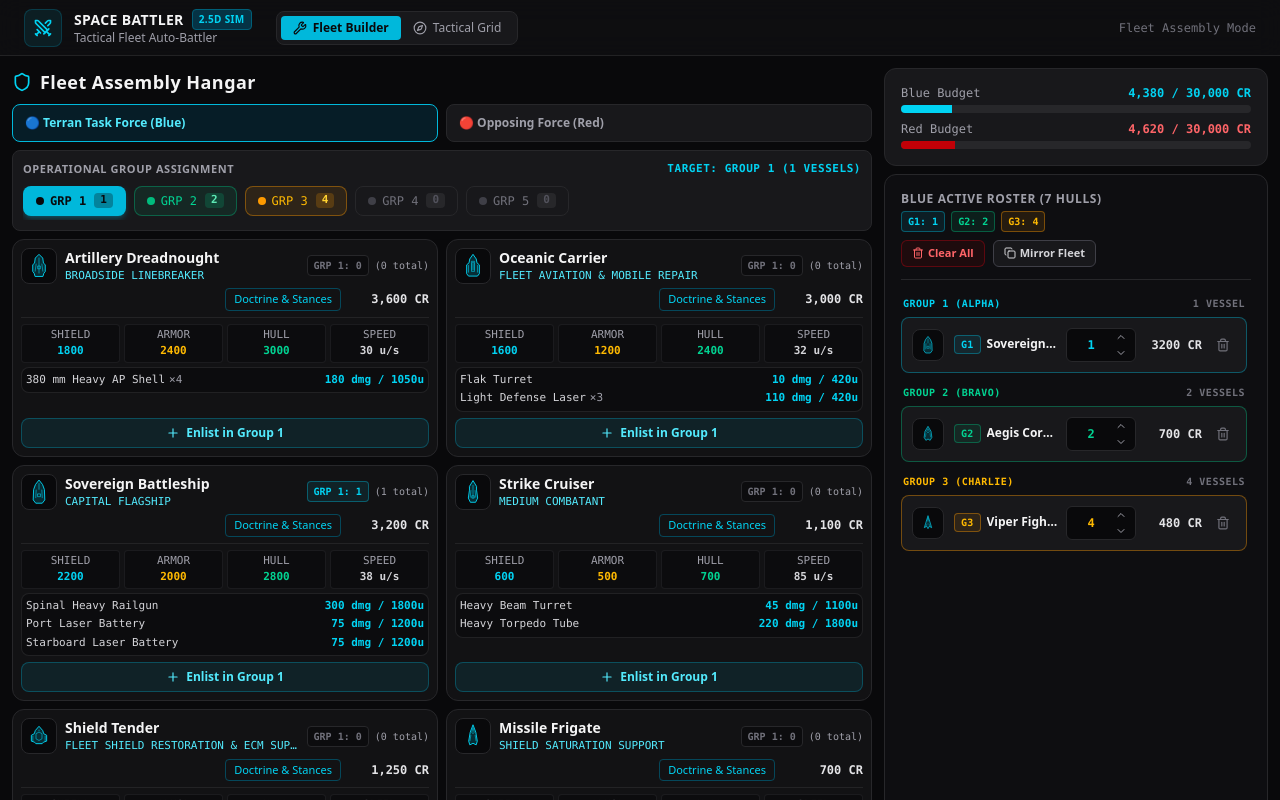
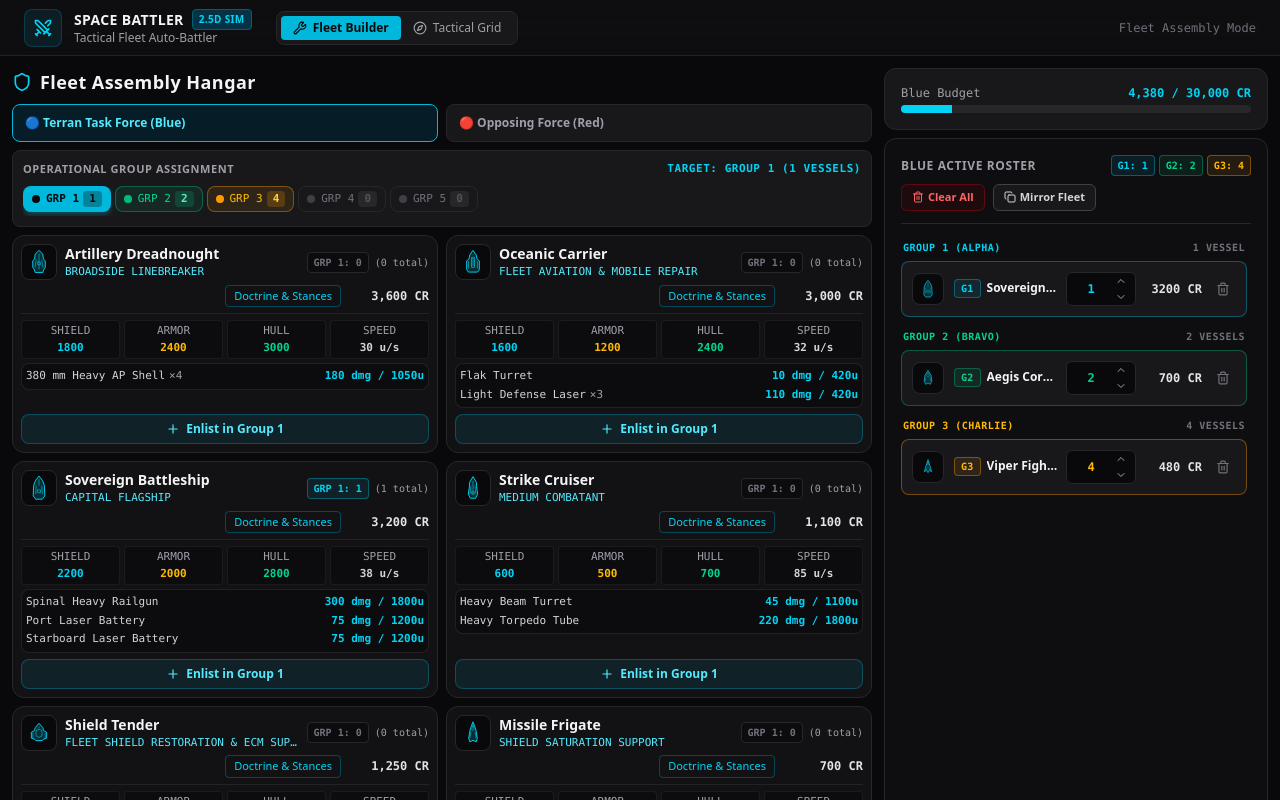
Before and after one commit to KaMeLoTmArMoT/GyroMouse_games, a React (Vite) app in the folder games/space_battler/frontend/: page / in a window 1280 px wide. Both pictures are taken after a click on the button "Fleet Builder". Shown: the top 800 px of the page. Built offline with nearby package versions, Linux system fonts and the light colour scheme.

Commit message:
feat(space-battler): polish FleetBuilder symmetrical dual layout, budget headers, and inline group badges

```diff
--- a/games/space_battler/frontend/src/components/FleetBuilder.tsx
+++ b/games/space_battler/frontend/src/components/FleetBuilder.tsx
@@ -112,17 +112,6 @@ export const GROUP_THEMES: Record<
     activeText: "text-zinc-950",
     glow: "shadow-rose-500/25",
   },
-};
-
-const RED_THEME = {
-  border: "border-red-900/40",
-  bg: "bg-red-950/50",
-  text: "text-red-400",
-  badgeBg: "bg-red-950/50",
-  badgeText: "text-red-300",
-  activeBg: "bg-red-900/70",
-  activeText: "text-rose-300",
-  glow: "shadow-red-950/40",
 };
 
 const HULL_SIZE_ORDER: Record<HullClass, number> = {
@@ -412,8 +401,11 @@ export function RosterCountInput({
 
 export function FleetBuilder(props: FleetBuilderProps) {
   const [activeTeam, setActiveTeam] = useState<"blue" | "red">("blue");
+  const selectedScenario = SCENARIOS.find((s) => `scenario:${s.id}` === props.enemyPresetId);
+  const selectedPreset = FLEET_PRESETS.find((p) => p.id === props.enemyPresetId);
   return (
-    <div className="flex-1 flex gap-2 p-3 overflow-hidden bg-zinc-950 text-zinc-100 select-text">
+    <div className="flex-1 flex flex-col gap-2 p-3 overflow-hidden bg-zinc-950 text-zinc-100 select-text">
+      <div className="flex-1 min-h-0 flex gap-2 overflow-hidden">
         <FleetBuilderPanel
           {...props}
           team={activeTeam}
@@ -427,6 +419,65 @@ export function FleetBuilder(props: FleetBuilderProps) {
           setActiveTeam={setActiveTeam}
         />
       </div>
+      <div className="p-3 rounded-xl bg-zinc-900 border border-zinc-800 shrink-0 select-text">
+        <div className="grid grid-cols-1 md:grid-cols-3 gap-2 items-end">
+          <label className="block text-[11px] font-semibold uppercase tracking-wider text-zinc-400">
+            Opposing Fleet Presets
+            <select
+              value={selectedPreset ? props.enemyPresetId : "custom"}
+              onChange={(e) => props.onSelectEnemyPreset(e.target.value)}
+              className="mt-1 w-full bg-zinc-950 border border-zinc-800 rounded-lg p-1.5 text-xs text-zinc-200 font-mono focus:border-cyan-500 focus:outline-none"
+            >
+              <option value="custom">
+                {selectedScenario ? "Select a preset" : "Custom Fleet"}
+              </option>
+              {FLEET_PRESETS.map((p) => (
+                <option key={p.id} value={p.id}>
+                  {p.name} ({p.budget} CR)
+                </option>
+              ))}
+            </select>
+          </label>
+          <label className="block text-[11px] font-semibold uppercase tracking-wider text-zinc-400">
+            Tactical Scenarios
+            <select
+              value={selectedScenario ? props.enemyPresetId : "custom"}
+              onChange={(e) => props.onSelectEnemyPreset(e.target.value)}
+              className="mt-1 w-full bg-zinc-950 border border-zinc-800 rounded-lg p-1.5 text-xs text-zinc-200 font-mono focus:border-cyan-500 focus:outline-none"
+            >
+              <option value="custom">
+                {selectedPreset ? "Select a scenario" : "Custom Fleet"}
+              </option>
+              {SCENARIOS.map((scenario) => (
+                <option key={scenario.id} value={`scenario:${scenario.id}`}>
+                  {scenario.label.replace(/\bSC\b/g, "Fighters")}
+                </option>
+              ))}
+            </select>
+          </label>
+          <button
+            type="button"
+            disabled={props.blueSlots.length === 0 || props.redSlots.length === 0}
+            onClick={props.onStartBattle}
+            className={`w-full py-3 rounded-xl font-semibold text-xs tracking-wide uppercase flex items-center justify-center gap-2 transition-all ${
+              props.blueSlots.length > 0 && props.redSlots.length > 0
+                ? activeTeam === "red"
+                  ? "bg-red-700 hover:bg-red-600 text-white shadow-lg shadow-red-950/40 cursor-pointer"
+                  : "bg-cyan-500 hover:bg-cyan-400 text-zinc-950 shadow-lg shadow-cyan-500/20 cursor-pointer"
+                : "bg-zinc-800 text-zinc-600 cursor-not-allowed"
+            }`}
+          >
+            <Swords className="w-4 h-4" /> Engage Fleet Simulator
+          </button>
+        </div>
+        <p className="text-[11px] text-zinc-500 italic mt-1 select-text">
+          {selectedPreset?.description ??
+            (selectedScenario
+              ? "Loads the suggested Blue and Red fleets for this matchup."
+              : "Edit either fleet in the hangar to build your own matchup.")}
+        </p>
+      </div>
+    </div>
   );
 }
 
@@ -436,9 +487,6 @@ function FleetBuilderPanel({
   onUpdateBlueSlots,
   onUpdateRedSlots,
   budgetLimit,
-  enemyPresetId,
-  onSelectEnemyPreset,
-  onStartBattle,
   team,
   activeTeam,
   setActiveTeam,
@@ -459,9 +507,6 @@ function FleetBuilderPanel({
   const [selectedCarrierId, setSelectedCarrierId] = useState<string | null>(null);
   const carriers = slots.filter((slot) => slot.hullClass === "carrier");
   const selectedCarrier = carriers.find((slot) => slot.id === selectedCarrierId) ?? carriers[0];
-  const selectedScenario = SCENARIOS.find((s) => `scenario:${s.id}` === enemyPresetId);
-  const selectedPreset = FLEET_PRESETS.find((p) => p.id === enemyPresetId);
-
   const currentCost = slots.reduce((acc, slot) => acc + fleetSlotCost(slot), 0);
   const remainingBudget = budgetLimit - currentCost;
 
@@ -593,11 +638,11 @@ function FleetBuilderPanel({
               <GroupPreview group={groupPreview.active} team={previewTeam} />
             )}
           </div>
-          <div className="flex gap-2 overflow-x-auto pb-1">
+          <div className="flex flex-nowrap gap-1 overflow-x-auto pb-1">
             {[1, 2, 3, 4, 5].map((g) => {
               const count = groupCounts[g] || 0;
               const isSelected = selectedGroup === g;
-              const theme = redTeam ? RED_THEME : GROUP_THEMES[g] || GROUP_THEMES[1];
+              const theme = GROUP_THEMES[g] || GROUP_THEMES[1];
               return (
                 <button
                   key={g}
@@ -607,7 +652,7 @@ function FleetBuilderPanel({
                   onMouseLeave={groupPreview.hide}
                   onFocus={() => groupPreview.show(g)}
                   onBlur={groupPreview.hide}
-                  className={`px-3 py-1.5 rounded-lg text-xs font-mono transition-all cursor-pointer flex items-center gap-2 border ${
+                  className={`px-2 py-1 rounded-lg text-[11px] font-mono whitespace-nowrap transition-all cursor-pointer flex items-center gap-1 border ${
                     isSelected
                       ? `${theme.activeBg} ${theme.activeText} font-bold ${theme.glow} shadow-md border-transparent`
                       : count > 0
@@ -618,13 +663,7 @@ function FleetBuilderPanel({
                   <span className="flex items-center gap-1.5">
                     <span
                       className={`w-2 h-2 rounded-full ${
-                        isSelected
-                          ? redTeam
-                            ? "bg-red-400"
-                            : "bg-zinc-950"
-                          : count > 0
-                            ? theme.activeBg
-                            : "bg-zinc-700"
+                        isSelected ? "bg-zinc-950" : count > 0 ? theme.activeBg : "bg-zinc-700"
                       }`}
                     />
                     GRP {g}
@@ -632,9 +671,7 @@ function FleetBuilderPanel({
                   <span
                     className={`px-1.5 py-0.2 rounded text-[11px] font-bold ${
                       isSelected
-                        ? redTeam
-                          ? "bg-red-950/50 text-red-300"
-                          : "bg-zinc-950/30 text-zinc-950"
+                        ? "bg-zinc-950/30 text-zinc-950"
                         : count > 0
                           ? `${theme.badgeBg} ${theme.badgeText}`
                           : "bg-zinc-800 text-zinc-600"
@@ -671,9 +708,7 @@ function FleetBuilderPanel({
               [],
             );
             const isInspecting = shipPreview.active === hull;
-            const activeTheme = redTeam
-              ? RED_THEME
-              : GROUP_THEMES[selectedGroup] || GROUP_THEMES[1];
+            const activeTheme = GROUP_THEMES[selectedGroup] || GROUP_THEMES[1];
 
             return (
               <div
@@ -823,33 +858,23 @@ function FleetBuilderPanel({
       {/* Right: Full-Height Roster & Enemy Preset Selector */}
       <div className="w-full md:w-96 min-[1536px]:w-80 md:shrink-0 flex flex-col gap-2 min-h-0 md:h-full">
         {/* Budget Bar */}
-        <div className="p-4 rounded-xl bg-zinc-900 border border-zinc-800 space-y-2 select-text">
-          {(isActive ? (["blue", "red"] as const) : [team]).map((budgetTeam) => {
-            const cost = (budgetTeam === "blue" ? blueSlots : redSlots).reduce(
-              (total, slot) => total + fleetSlotCost(slot),
-              0,
-            );
-            return (
-              <div key={budgetTeam} className="space-y-1">
+        <div className="p-4 rounded-xl bg-zinc-900 border border-zinc-800 select-text">
+          <div className="space-y-1">
             <div className="flex justify-between items-center text-xs font-mono">
-                  <span className="text-zinc-400">
-                    {budgetTeam === "blue" ? "Blue" : "Red"} Budget
-                  </span>
+              <span className="text-zinc-400">{redTeam ? "Red" : "Blue"} Budget</span>
               <span
-                    className={`font-bold ${cost > budgetLimit || budgetTeam === "red" ? "text-red-400" : "text-cyan-400"}`}
+                className={`font-bold ${currentCost > budgetLimit || redTeam ? "text-red-400" : "text-cyan-400"}`}
               >
-                    {cost.toLocaleString("en-US")} / {budgetLimit.toLocaleString("en-US")} CR
+                {currentCost.toLocaleString("en-US")} / {budgetLimit.toLocaleString("en-US")} CR
               </span>
             </div>
             <div className="h-2 bg-zinc-800 rounded-full overflow-hidden">
               <div
-                    className={`h-full transition-all ${cost > budgetLimit ? "bg-red-500" : budgetTeam === "red" ? "bg-red-700" : "bg-cyan-400"}`}
-                    style={{ width: `${Math.min(100, (cost / budgetLimit) * 100)}%` }}
+                className={`h-full transition-all ${currentCost > budgetLimit ? "bg-red-500" : redTeam ? "bg-red-700" : "bg-cyan-400"}`}
+                style={{ width: `${Math.min(100, (currentCost / budgetLimit) * 100)}%` }}
               />
             </div>
           </div>
-            );
-          })}
         </div>
 
         {/* Selected Fleet Roster - Stretches to fill available height cleanly! */}
@@ -859,18 +884,18 @@ function FleetBuilderPanel({
           <div
             className={`pb-3 border-b shrink-0 space-y-2 ${redTeam ? "border-red-900/40" : "border-zinc-800"}`}
           >
-            <div>
+            <div className="flex items-center justify-between gap-1">
               <span
                 className={`text-xs font-semibold uppercase tracking-wider select-all block ${redTeam ? "text-red-400" : "text-zinc-400"}`}
               >
-                {team === "blue" ? "Blue" : "Red"} Active Roster ({slots.length} hulls)
+                {team === "blue" ? "Blue" : "Red"} Active Roster
               </span>
               {slots.length > 0 && (
-                <div className="flex flex-wrap gap-1.5 mt-1">
+                <div className="flex gap-1 overflow-x-auto shrink-0">
                   {[1, 2, 3, 4, 5]
                     .filter((g) => groupCounts[g] && groupCounts[g] > 0)
                     .map((g) => {
-                      const theme = redTeam ? RED_THEME : GROUP_THEMES[g];
+                      const theme = GROUP_THEMES[g];
                       return (
                         <span
                           key={g}
@@ -938,8 +963,7 @@ function FleetBuilderPanel({
                 });
 
                 return sortedStacks.map((stack, idx) => {
-                  const groupTheme = GROUP_THEMES[stack.groupId] || GROUP_THEMES[1];
-                  const theme = redTeam ? { ...RED_THEME, name: groupTheme.name } : groupTheme;
+                  const theme = GROUP_THEMES[stack.groupId] || GROUP_THEMES[1];
                   const isFirstOfGroup =
                     idx === 0 || sortedStacks[idx - 1].groupId !== stack.groupId;
                   const unitCost = HULL_SPECS[stack.hullClass].cost;
@@ -1158,70 +1182,6 @@ function FleetBuilderPanel({
             </div>
           )}
         </div>
-
-        {/* Adversary Preset Selector */}
-        {isActive && (
-          <div className="p-3 rounded-xl bg-zinc-900 border border-zinc-800 space-y-2 shrink-0 select-text">
-            <label className="block text-[11px] font-semibold uppercase tracking-wider text-zinc-400">
-              Opposing Fleet Presets
-              <select
-                value={selectedPreset ? enemyPresetId : "custom"}
-                onChange={(e) => onSelectEnemyPreset(e.target.value)}
-                className="mt-1 w-full bg-zinc-950 border border-zinc-800 rounded-lg p-1.5 text-xs text-zinc-200 font-mono focus:border-cyan-500 focus:outline-none"
-              >
-                <option value="custom">
-                  {selectedScenario ? "Select a preset" : "Custom Fleet"}
-                </option>
-                {FLEET_PRESETS.map((p) => (
-                  <option key={p.id} value={p.id}>
-                    {p.name} ({p.budget} CR)
-                  </option>
-                ))}
-              </select>
-            </label>
-            <label className="block text-[11px] font-semibold uppercase tracking-wider text-zinc-400">
-              Tactical Scenarios
-              <select
-                value={selectedScenario ? enemyPresetId : "custom"}
-                onChange={(e) => onSelectEnemyPreset(e.target.value)}
-                className="mt-1 w-full bg-zinc-950 border border-zinc-800 rounded-lg p-1.5 text-xs text-zinc-200 font-mono focus:border-cyan-500 focus:outline-none"
-              >
-                <option value="custom">
-                  {selectedPreset ? "Select a scenario" : "Custom Fleet"}
-                </option>
-                {SCENARIOS.map((scenario) => (
-                  <option key={scenario.id} value={`scenario:${scenario.id}`}>
-                    {scenario.label.replace(/\bSC\b/g, "Fighters")}
-                  </option>
-                ))}
-              </select>
-            </label>
-            <p className="text-[11px] text-zinc-500 italic mt-1 select-text">
-              {selectedPreset?.description ??
-                (selectedScenario
-                  ? "Loads the suggested Blue and Red fleets for this matchup."
-                  : "Edit either fleet in the hangar to build your own matchup.")}
-            </p>
-          </div>
-        )}
-
-        {/* Start Button */}
-        {isActive && (
-          <button
-            type="button"
-            disabled={blueSlots.length === 0 || redSlots.length === 0}
-            onClick={onStartBattle}
-            className={`w-full py-3.5 rounded-xl font-semibold text-xs tracking-wide uppercase flex items-center justify-center gap-2 transition-all shrink-0 ${
-              blueSlots.length > 0 && redSlots.length > 0
-                ? redTeam
-                  ? "bg-red-700 hover:bg-red-600 text-white shadow-lg shadow-red-950/40 cursor-pointer"
-                  : "bg-cyan-500 hover:bg-cyan-400 text-zinc-950 shadow-lg shadow-cyan-500/20 cursor-pointer"
-                : "bg-zinc-800 text-zinc-600 cursor-not-allowed"
-            }`}
-          >
-            <Swords className="w-4 h-4" /> Engage Fleet Simulator
-          </button>
-        )}
       </div>
       {doctrineHull && (
         <DoctrineDialog
```
Also changed, not shown: 1 other file (tests, documents, lock files or other folders). Lines whose indentation alone changed are shown as unchanged.
